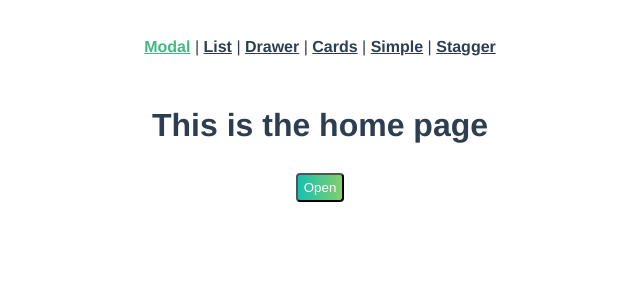
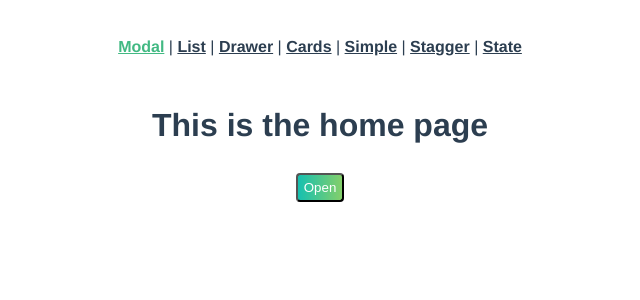
Before and after one commit to remchh/Animating-Vue, a Vue app: page / in a window 1280 px wide. Shown: the top 300 px of the page, without its empty margins (320-960 px from the left). Built offline with nearby package versions, Linux system fonts and the light colour scheme.

Commit message:
“State-GSAP”

```diff
--- a/src/App.vue
+++ b/src/App.vue
@@ -6,7 +6,8 @@
       <router-link to="/drawer">Drawer</router-link> |
       <router-link to="/cards">Cards</router-link> |
       <router-link to="/simple">Simple</router-link> |
-      <router-link to="/stagger">Stagger</router-link>
+      <router-link to="/stagger">Stagger</router-link> |
+      <router-link to="/state">State</router-link>
     </div>
     <transition name="slide-fade" mode="out-in">
       <router-view />
--- a/src/router.js
+++ b/src/router.js
@@ -45,6 +45,12 @@ export default new Router({
       name: "stagger",
       component: () =>
         import(/* webpackChunkName: "list" */ './views/Stagger.vue')
+    },
+    {
+      path: "/state",
+      name: "state",
+      component: () =>
+        import(/* webpackChunkName: "list" */ './views/State.vue')
     }
   ]
 });
```
